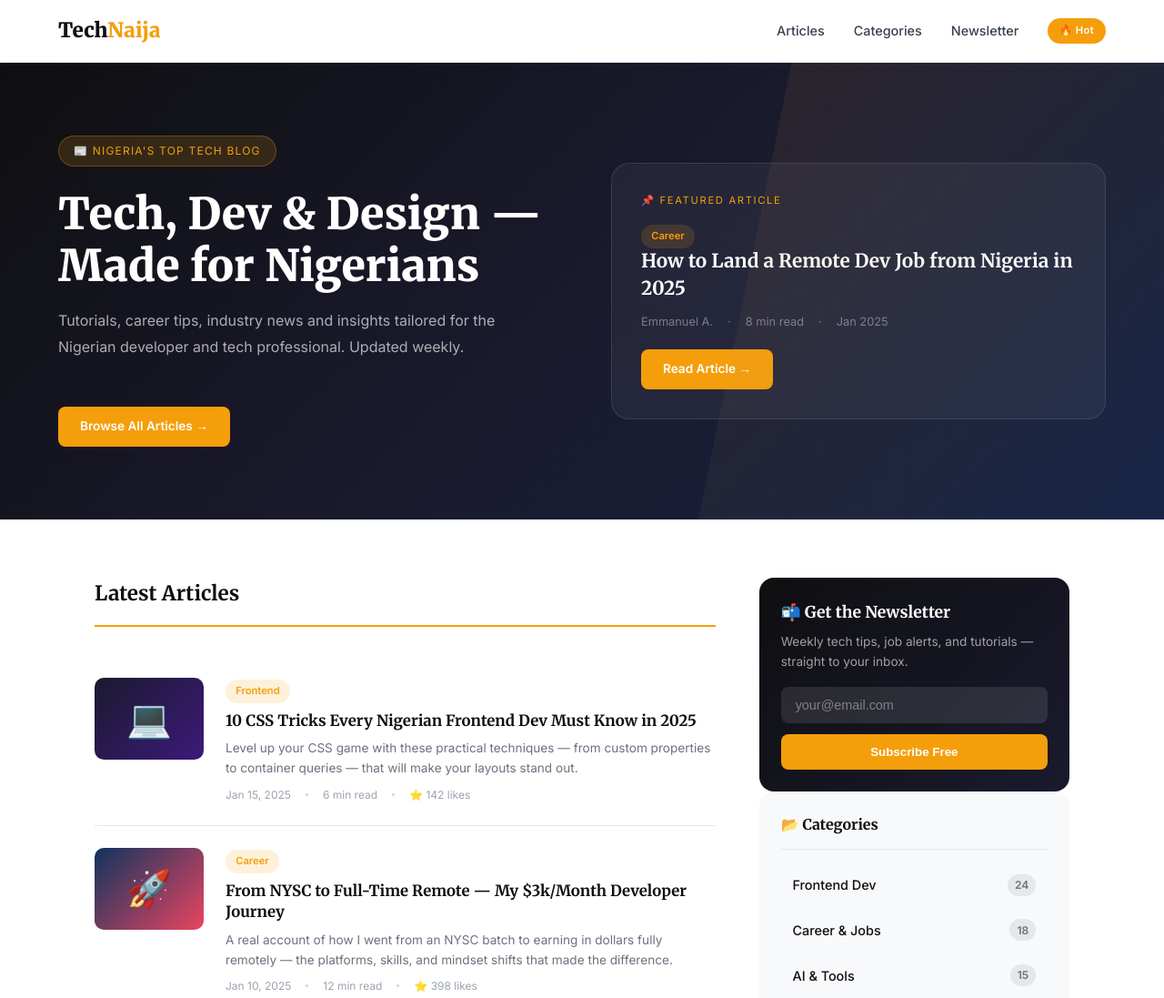
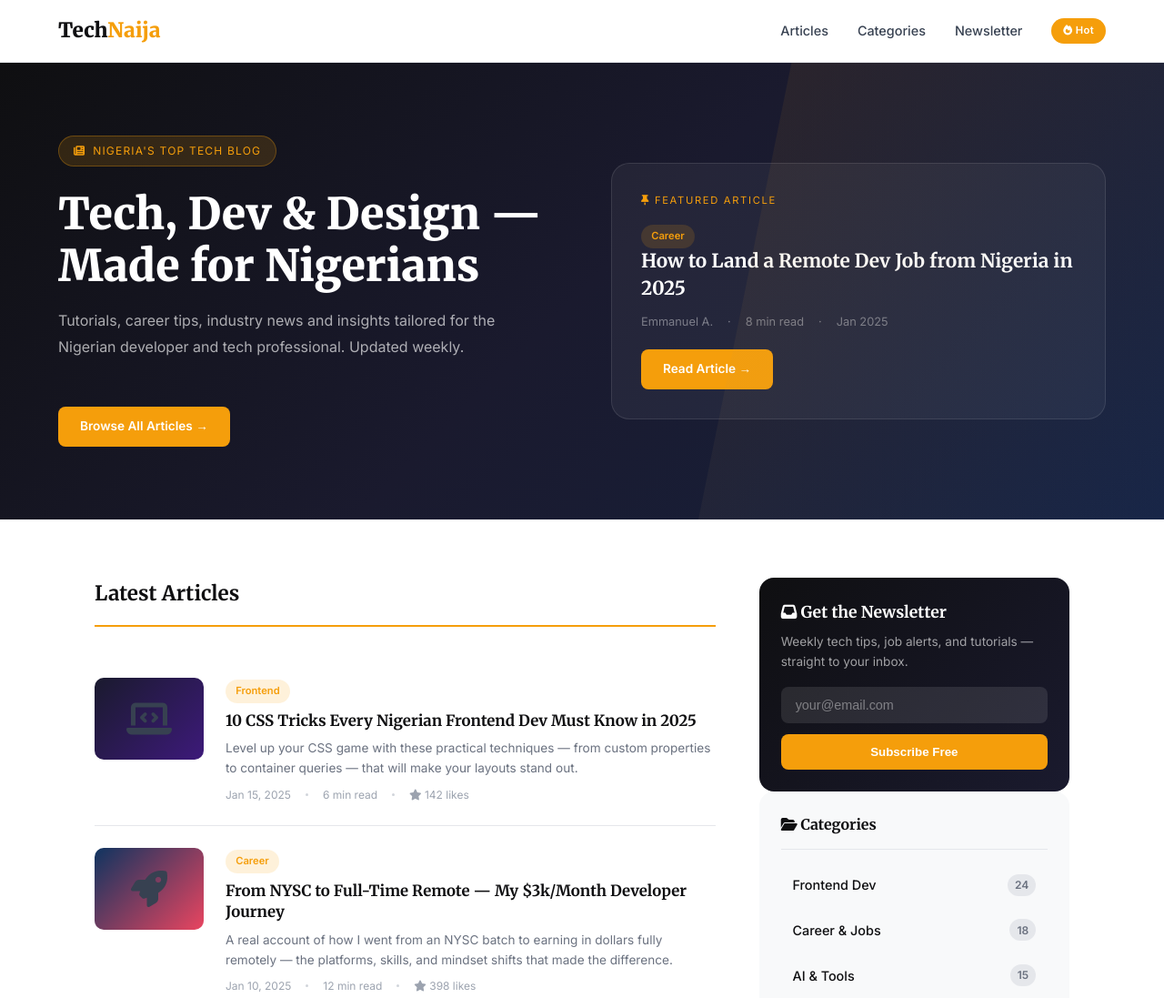
Before and after one commit to anyaegbuemmanuel2021-dot/portfolio, a website: page public/projects/blog/index.html in a window 1280 px wide. Shown: the top 1097 px of the page at 91% size. Drawn offline with Linux system fonts and the light colour scheme.

Commit message:
Use consistent icon system on project pages

```diff
--- a/public/projects/blog/index.html
+++ b/public/projects/blog/index.html
@@ -76,6 +76,7 @@
       /* responsive fix (platform audit) */
     @media(max-width:640px){.nav-items{gap:.9rem;flex-wrap:wrap;justify-content:flex-end;min-width:0}.nav-items a{font-size:.8rem}}
   </style>
+  <link rel="stylesheet" href="https://cdnjs.cloudflare.com/ajax/libs/font-awesome/6.5.0/css/all.min.css" />
 </head>
 <body>
 
@@ -193,5 +194,6 @@
   <div class="logo">Tech<span style="color:var(--accent)">Naija</span></div>
   <p>© 2025 TechNaija Blog. Empowering Nigerian Developers 🇳🇬</p>
 </footer>
+  <script src="/assets/js/emoji-icons.js" defer></script>
 </body>
 </html>
```
